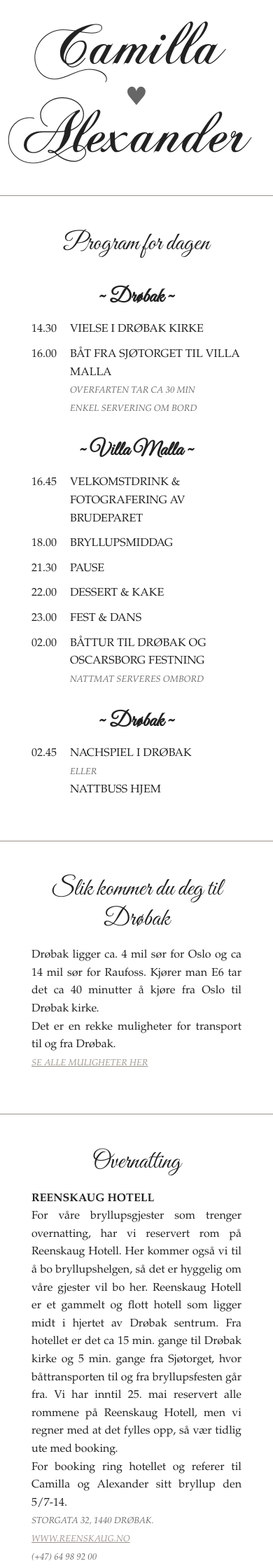
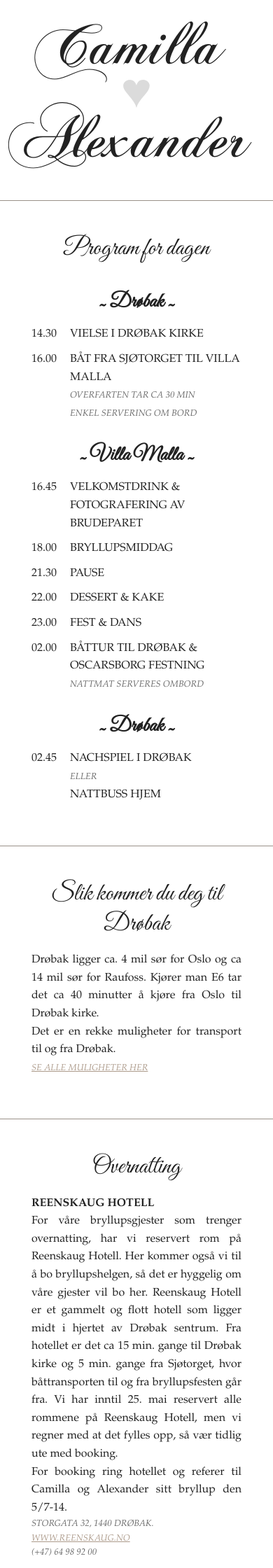
Before and after one commit to sbhansen/camillaogalexander.com, a PHP site: page / in a window 390 px wide. Shown: the top 2240 px of the page at 70% size. Run offline with PHP 8.4, Linux system fonts and the light colour scheme; some web fonts are replaced.

Commit message:
Added fixed heading for mobile. Did some text changes.

```diff
--- a/index.html
+++ b/index.html
@@ -15,30 +15,16 @@
 
 </head>
 <body>
-
+	<div id="title">
 		<div class="row">
 			<div class="large-12 columns">
 				<h2>Camilla <span>♥</span> Alexander</h2>
 			</div>
 		</div>
-
-	<!--
-	<div data-magellan-expedition="fixed">
-		<div class="row">
-			<div class="large-12 columns">
-				<ul class="sub-nav">
-					<li data-magellan-arrival="program"><a href="#program">Program</a></li>
-					<li data-magellan-arrival="transport"><a href="#transport">Tranpsort</a></li>
-					<li data-magellan-arrival="overnatting"><a href="#overnatting">Overnatting</a></li>
-					<li data-magellan-arrival="onskeliste"><a href="#onskeliste">Ønskeliste</a></li>
-					<li data-magellan-arrival="annet"><a href="#annet">Annet</a></li>
-				</ul>
 	</div>
-		</div>
-	</div>
-	-->
 
 
+	<div id="content">
 		<div class="row framed">
 			<div class="large-12 columns">
 				<a name="program"></a>
@@ -56,7 +42,7 @@
 					<li><time datetime="2014-7-5 21:30">21.30</time> Pause</li>
 					<li><time datetime="2014-7-5 22:00">22.00</time> Dessert &amp; kake</li>
 					<li><time datetime="2014-7-5 23:00">23.00</time> Fest &amp; dans</li>
-				<li><time datetime="2014-7-6 02:00">02.00</time> Båttur til Drøbak og Oscarsborg Festning<br>
+					<li><time datetime="2014-7-6 02:00">02.00</time> Båttur til Drøbak &amp; Oscarsborg Festning<br>
 						<em>Nattmat serveres ombord</em>
 					</li>
 					<li class="header">Drøbak</li>
@@ -92,8 +78,8 @@
 						<a href="http://www.reenskaug.no/">www.reenskaug.no</a><br>
 						(+47) 64 98 92 00</em><br>
 					</li>
-				<li class="header">Andre mulighete overnattinssteder</li>
-				<li><strong>Oscarborg Hotell</strong><br>
+					<li class="header">Andre mulige overnattingssteder</li>
+					<li><strong>Oscarsborg Hotell</strong><br>
 						Oscarsborg Hotel & Resort, ligger på Oscarsborg festning, midt i Drøbaksundet. Det går båt til Oscarsborg hver hele time fra fastlandet, og hotellet har egen båt for henting dersom det skulle være behov.<br>
 						<em>booking<span class="at">(a)</span>oscarsborghotell.com<br>
 						<a href="http://www.oscarsborghotel.no/">www.oscarsborghotel.no</a><br>
@@ -160,6 +146,7 @@
 				</ul>
 			</div>
 		</div>
+	</div>
 
 	<script>
 	document.write('<script src=' +
--- a/javascripts/base.js
+++ b/javascripts/base.js
@@ -1,57 +1,48 @@
 $(document).ready(function(){
+	updateScheduel();
+	spaceTitleFromContent();
+	window.loop = setInterval( updateScheduel, 60000 );
+	$( window ).on("resize", spaceTitleFromContent );
+});
 
+function updateScheduel(){
 	var _now = new Date().getTime(),
-
 		_specialDay = new Date( "2014-7-5 00:00" ).getTime(),
-
+		_afterSpecialDay = new Date( "2014-7-6 10:00" ).getTime(),
 		$schedualItems = $(".agenda").children().not(".header"),
-
 		_noActiveItem = true;
 
-
-
-		console.log( _now );
-
-
-
-	$schedualItems.each( function(){
-
-
-
-		var $item = $(this),
-
-			$time = $item.find("time"),
-
-			_activetyTime = new Date( $time.attr( "datetime" ) ).getTime();
-
-
-
-		console.log( _activetyTime );
-
-
-
-		if(  _now >= _specialDay ){
+	if(  _now >= _specialDay && _now < _afterSpecialDay ){
+		$schedualItems.each( function( i ){
+			var $item = $(this),
+				$time = $item.find("time"),
+				_activetyTime = new Date( $time.attr( "datetime" ) ).getTime();
 
 			if( _activetyTime >= _now ){
+				if( _noActiveItem && i ){
+					var y = i - 1;
+					$( $schedualItems[ y ] ).attr( "class", "is-happening" );
+					_noActiveItem = false;
+				}
+			}
+			else {
+				$item.addClass( "has-happened" );
+			}
+		});
+	}
+}
 
-				if( _noActiveItem ){
+function spaceTitleFromContent(){
+	var $title = $("#title"),
+		$content = $("#content"),
+		_marginTop = $content.data("margin-top") ? $content.data("margin-top") : $content.css("margin-top");
 
-					$item.prev().attr( "class", "is-happening" );
+	if( $title.width() <= 500 ){
+		$content.css({ "margin-top": $title.height() });
+		$content.data("margin-top", _marginTop );
+	}
+	else {
+		$content.css({ "margin-top": _marginTop });
+	}
 
-					_noActiveItem = false;
-
-				}
-
-			}
-
-			else {
-
-				$item.addClass( "has-happened" );
-
-			}
-
-		}
-
-	});
-
-});
+}
--- a/stylesheets/extra.css
+++ b/stylesheets/extra.css
@@ -36,7 +36,7 @@ body {
 	display: block;
 	position: absolute;
 	left: 3px;
-	top: -1px;
+	top: -2px;
 }
 
 ul li {
@@ -55,6 +55,8 @@ ul li span,
 ul li strong,
 ul li em {
 	text-transform: uppercase;
+	text-align: left;
+	display: inline-block;
 }
 ul.agenda li.is-happening {
 	font-weight: bold;
@@ -86,11 +88,15 @@ li.header:before {
 	content: "~";
 	display: inline;
 	padding-right: 5px;
+	position: relative;
+	top: 6px;
 }
 li.header:after {
 	content: "~";
 	display: inline;
 	padding-left: 5px;
+	position: relative;
+	top: 6px;
 }
 ul.agenda li time {
 	position: absolute;
@@ -100,10 +106,14 @@ h2, h3, h4, .header  {
 	text-align: center !important;
 }
 h2 span {
-	font-size: .4em;
+	font-size: .6em;
 	clear: both;
-	color: #666;
+	color: #DBDBDB;
 	display: block;
+	font-family:  "Palatino Linotype", "Book Antiqua", Palatino, serif;
+	line-height: .8;
+	position: relative;
+	top: 10px;
 }
 
 .framed {
@@ -112,17 +122,32 @@ h2 span {
 	border-width: 6px;
 	margin-bottom: 35px;
 	padding: 40px;
-	background-color: #fff;
+	background-color: #FDFDFD;
+}
+.clone {
+	display: none;
 }
 
 @media (max-width: 500px) {
 	.framed {
 		border-width: 1px 0 0 0;
-		margin-bottom: 10px;
-		padding: 40px 30px 30px;
+		margin-bottom: 0;
+		padding: 40px 30px;
+		background-color: #fff;
+		position: relative;
+		z-index: 1;
+  	}
+  	#title {
+		position: fixed;
+  		top: 0;
+  		width: 100%;
+  	}
+  	.framed:fist-child {
+		margin-top: 286px;
   	}
   	body {
 		background-image: none;
+  		position: relative;
   	}
   	h2 {
 		line-height: 1;
@@ -138,7 +163,7 @@ h2 span {
 
 @font-face {
 font-family: "Chopin Script";
-	src: url("/fonts/ChopinScript.otf") format("opentype");
+	src: url("../fonts/ChopinScript.otf") format("opentype");
 }
 em {
 	color: #666;
@@ -146,7 +171,7 @@ em {
 	text-transform: uppercase;
 }
 a {
-	color: #9A9189;
+	color: #AC9A8A;
 	text-decoration: underline;
 	text-transform: uppercase;
 }
```
Also changed, not shown: stylesheets/index.html (deleted, +0 -168 lines), 1 other file. Lines whose indentation alone changed are shown as unchanged.
